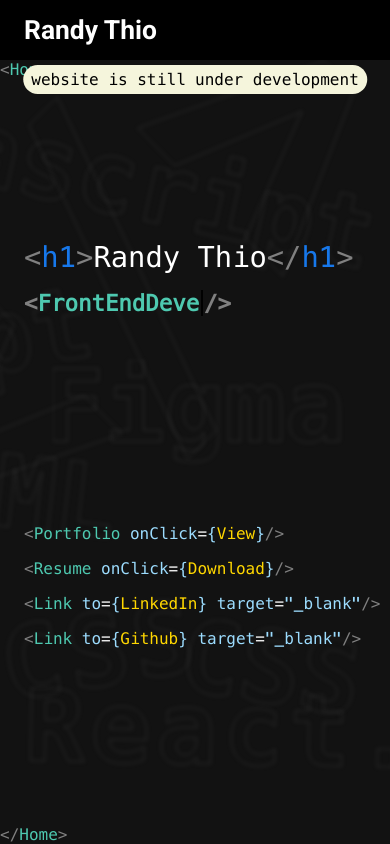
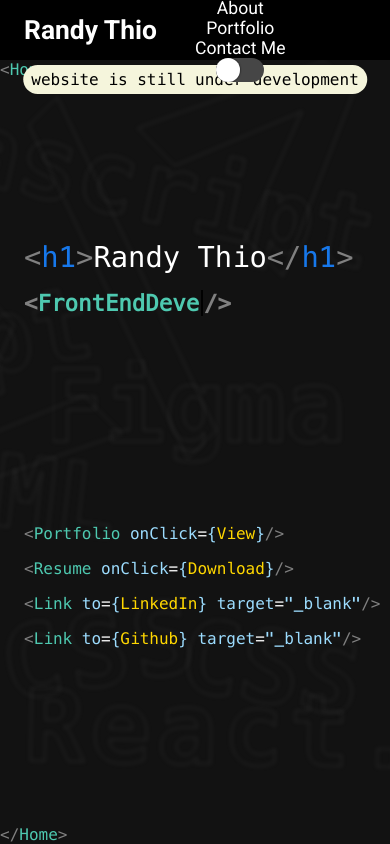
Before and after one commit to RandyMThio40/RandyMThio40.github.io, a React (Create React App) app: page / in a window 390 px wide. Built offline with nearby package versions, Linux system fonts and the light colour scheme; no server answers.

Commit message:
fixed animation timing issue

```diff
--- a/src/Nav/Nav.css
+++ b/src/Nav/Nav.css
@@ -53,7 +53,11 @@
 
 @media screen and (max-width:700px){
     .nav-links{
-        display:none;
+        position: absolute;
+        left:50%;
         flex-direction:column;
     }
+    .nav-links > * + *{
+        margin-left:unset;
+    }
 }
```
